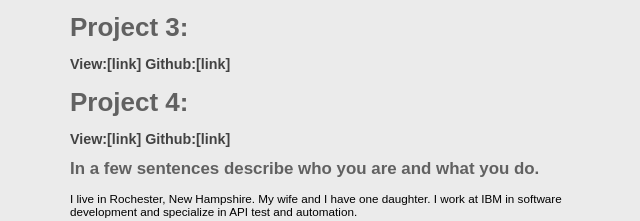
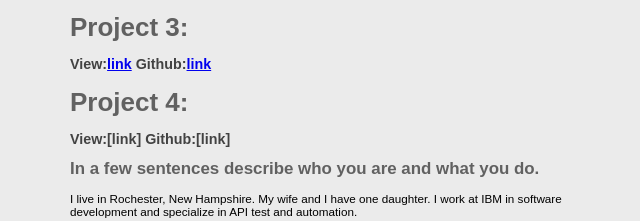
Before and after one commit to tom-bkmn/p1, a plain HTML site: page index.html in a window 1280 px wide. Shown: the part 362-583 px from the top of the page, 188-828 px from the left. Drawn offline with Linux system fonts and the light colour scheme.

Commit message:
Update links for P3

```diff
--- a/index.html
+++ b/index.html
@@ -19,7 +19,7 @@
 		<h1>Project 2:</h1>
 		<h3>View:<a href="http://p2.tombeikman.me">link</a> Github:<a href="https://github.com/tom-bkmn/p2">link</a></h3>
 		<h1>Project 3:</h1>
-		<h3>View:[link] Github:[link]</h3>
+		<h3>View:<a href="http://p3.tombeikman.me">link</a> Github:<a href="https://github.com/tom-bkmn/p3">link</a></h3>
 		<h1>Project 4:</h1>
 		<h3>View:[link] Github:[link]</h3>
 
```
